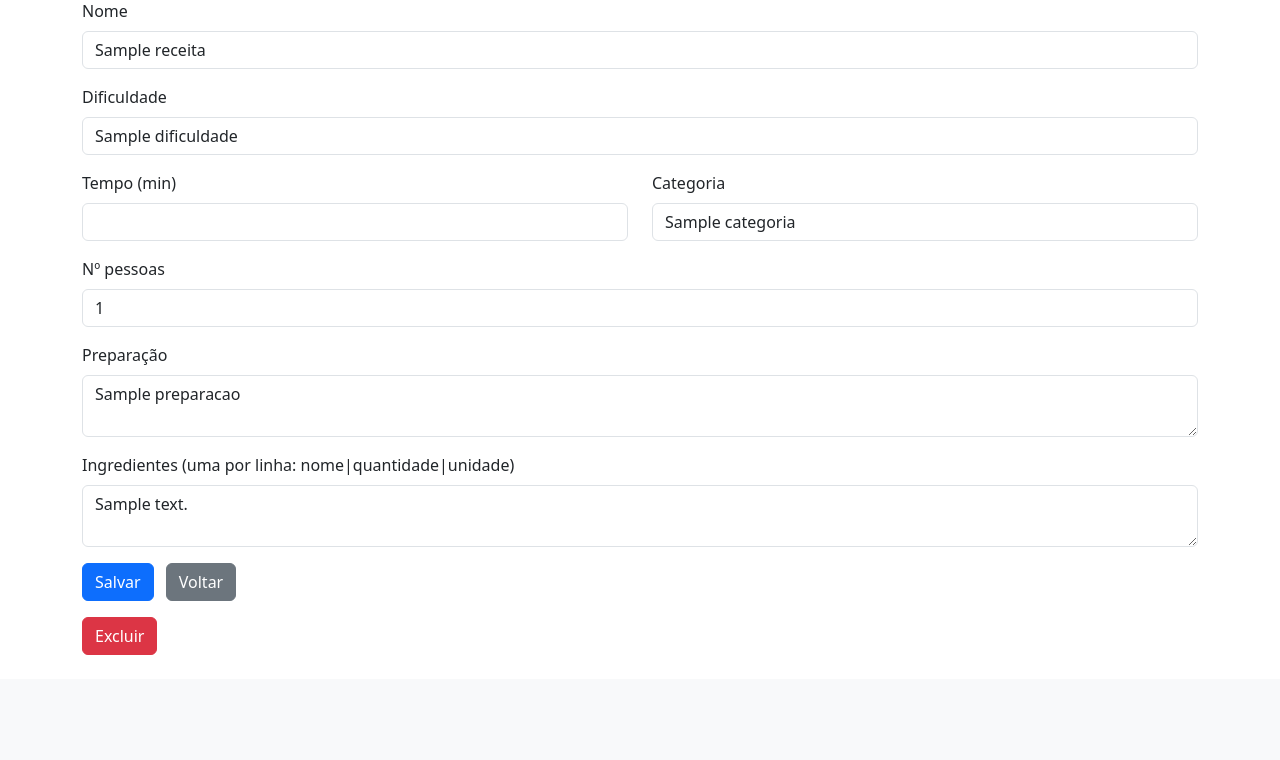
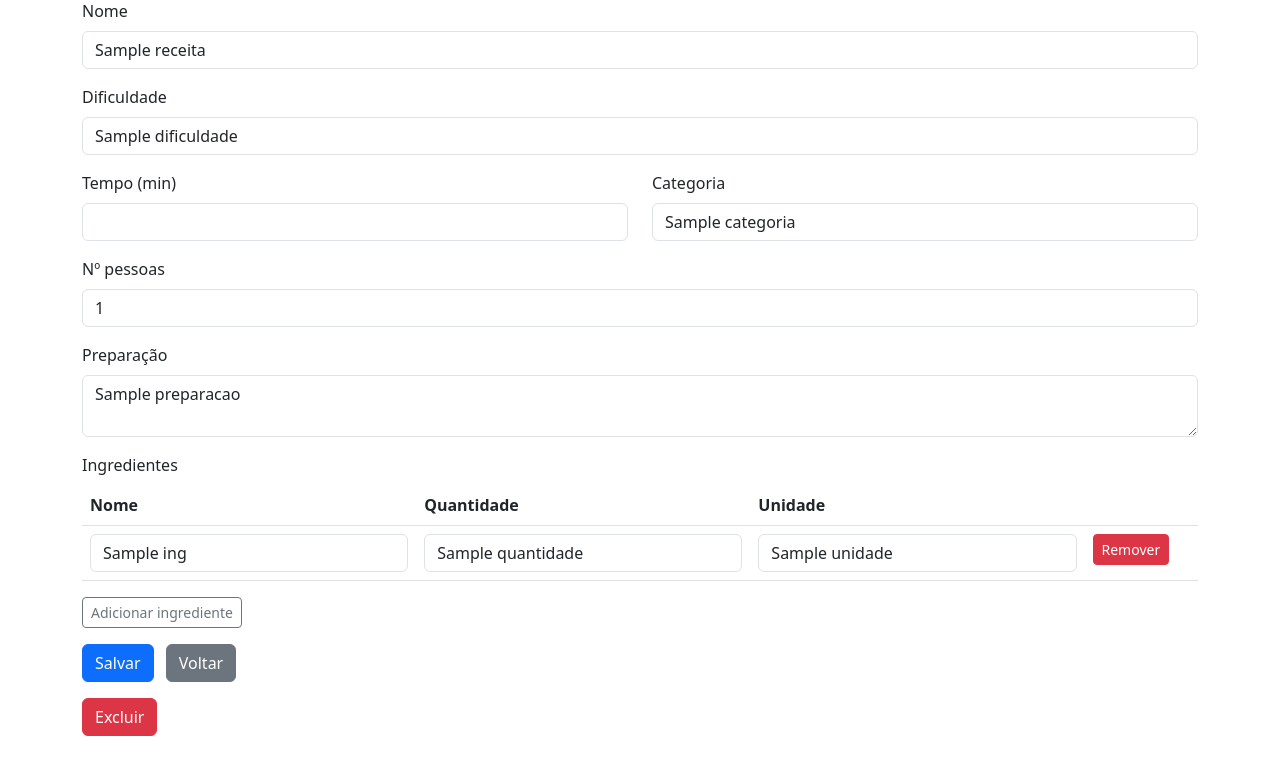
Before and after one commit to CaioBPQ/gestao-de-receitas-de-culinaria, a Flask app: template webapp/templates/edit.html in a window 1280 px wide. Shown: the part 137-897 px from the top of the page. Before the commit the page ends 792 px from the top, so only its background shows below. Run offline with Flask 2, Linux system fonts and the light colour scheme; the template is opened without the code that fills it: most values are stand-ins (such as "Sample title", 1, 10 or a date in 2020).

Commit message:
Add files via upload

```diff
--- a/webapp/app.py
+++ b/webapp/app.py
@@ -65,14 +65,17 @@ def nova():
         categoria = request.form.get('categoria')
         num = request.form.get('numero_de_pessoas')
         preparacao = request.form.get('preparacao')
-        ingredientes_raw = request.form.get('ingredientes')
+        # ingredientes recebidos como campos repetidos: ing_nome, ing_quantidade, ing_unidade
+        nomes = request.form.getlist('ing_nome')
+        quantidades = request.form.getlist('ing_quantidade')
+        unidades = request.form.getlist('ing_unidade')
         ingredientes = []
-        # ingredientes esperados no formato: nome|quantidade|unidade por linha
-        if ingredientes_raw:
-            for line in ingredientes_raw.splitlines():
-                parts = [p.strip() for p in line.split('|')]
-                if len(parts) == 3:
-                    ingredientes.append({'nome': parts[0], 'quantidade': parts[1], 'unidade': parts[2]})
+        for i, nome_ing in enumerate(nomes):
+            if not nome_ing or nome_ing.strip() == '':
+                continue
+            quantidade = quantidades[i] if i < len(quantidades) else ''
+            unidade = unidades[i] if i < len(unidades) else ''
+            ingredientes.append({'nome': nome_ing.strip(), 'quantidade': quantidade.strip(), 'unidade': unidade.strip()})
 
         receita = {
             'nome': nome,
@@ -102,13 +105,16 @@ def editar(codigo):
         categoria = request.form.get('categoria')
         num = request.form.get('numero_de_pessoas')
         preparacao = request.form.get('preparacao')
-        ingredientes_raw = request.form.get('ingredientes')
+        nomes = request.form.getlist('ing_nome')
+        quantidades = request.form.getlist('ing_quantidade')
+        unidades = request.form.getlist('ing_unidade')
         ingredientes = []
-        if ingredientes_raw:
-            for line in ingredientes_raw.splitlines():
-                parts = [p.strip() for p in line.split('|')]
-                if len(parts) == 3:
-                    ingredientes.append({'nome': parts[0], 'quantidade': parts[1], 'unidade': parts[2]})
+        for i, nome_ing in enumerate(nomes):
+            if not nome_ing or nome_ing.strip() == '':
+                continue
+            quantidade = quantidades[i] if i < len(quantidades) else ''
+            unidade = unidades[i] if i < len(unidades) else ''
+            ingredientes.append({'nome': nome_ing.strip(), 'quantidade': quantidade.strip(), 'unidade': unidade.strip()})
 
         receita = {
             'nome': nome,
@@ -131,12 +137,11 @@ def editar(codigo):
     if not receita:
         flash('Receita não encontrada', 'danger')
         return redirect(url_for('index'))
-    # transformar ingredientes em texto para o textarea
-    linhas = []
+    # transformar ingredientes em lista para preencher linhas
+    ingredientes_list = []
     for ing in receita.get('ingredientes', []):
-        linhas.append(f"{ing['Ingrediente']}|{ing['Quantidade']}|{ing['Medida']}")
-    ingredientes_text = "\n".join(linhas)
-    return render_template('edit.html', receita=receita, ingredientes_text=ingredientes_text)
+        ingredientes_list.append({'nome': ing['Ingrediente'], 'quantidade': ing['Quantidade'], 'unidade': ing['Medida']})
+    return render_template('edit.html', receita=receita, ingredientes_list=ingredientes_list)
 
 
 @app.route('/excluir/<int:codigo>', methods=['POST'])
--- a/webapp/templates/edit.html
+++ b/webapp/templates/edit.html
@@ -32,8 +32,23 @@
       <textarea class="form-control" name="preparacao">{{ receita.Preparacao }}</textarea>
     </div>
     <div class="mb-3">
-      <label class="form-label">Ingredientes (uma por linha: nome|quantidade|unidade)</label>
-      <textarea class="form-control" name="ingredientes">{{ ingredientes_text }}</textarea>
+      <label class="form-label">Ingredientes</label>
+      <table class="table" id="ingredientes-table">
+        <thead>
+          <tr><th>Nome</th><th>Quantidade</th><th>Unidade</th><th></th></tr>
+        </thead>
+        <tbody>
+          {% for ing in ingredientes_list %}
+            <tr>
+              <td><input class="form-control" name="ing_nome" value="{{ ing.nome }}"></td>
+              <td><input class="form-control" name="ing_quantidade" value="{{ ing.quantidade }}"></td>
+              <td><input class="form-control" name="ing_unidade" value="{{ ing.unidade }}"></td>
+              <td><button type="button" class="btn btn-sm btn-danger remove-row">Remover</button></td>
+            </tr>
+          {% endfor %}
+        </tbody>
+      </table>
+      <button type="button" class="btn btn-sm btn-outline-secondary" id="add-ingrediente">Adicionar ingrediente</button>
     </div>
     <button class="btn btn-primary" type="submit">Salvar</button>
     <a class="btn btn-secondary ms-2" href="/">Voltar</a>
@@ -41,4 +56,21 @@
   <form method="post" action="/excluir/{{ receita.CodigoReceita }}" onsubmit="return confirm('Tem certeza que deseja excluir?');" class="mt-3">
     <button class="btn btn-danger">Excluir</button>
   </form>
+  <script src="https://cdn.jsdelivr.net/npm/bootstrap@5.3.0/dist/js/bootstrap.bundle.min.js"></script>
+  <script>
+  function addRow(nome='', quantidade='', unidade=''){
+    const tbody = document.querySelector('#ingredientes-table tbody');
+    const tr = document.createElement('tr');
+    tr.innerHTML = `
+      <td><input class="form-control" name="ing_nome" value="${nome}"></td>
+      <td><input class="form-control" name="ing_quantidade" value="${quantidade}"></td>
+      <td><input class="form-control" name="ing_unidade" value="${unidade}"></td>
+      <td><button type="button" class="btn btn-sm btn-danger remove-row">Remover</button></td>
+    `;
+    tbody.appendChild(tr);
+    tr.querySelector('.remove-row').addEventListener('click', ()=> tr.remove());
+  }
+  document.getElementById('add-ingrediente').addEventListener('click', ()=> addRow());
+  document.querySelectorAll('.remove-row').forEach(btn => btn.addEventListener('click', function(){ this.closest('tr').remove(); }));
+  </script>
 {% endblock %}
```
Also changed, not shown: webapp/templates/form.html (+26 -2 lines).
